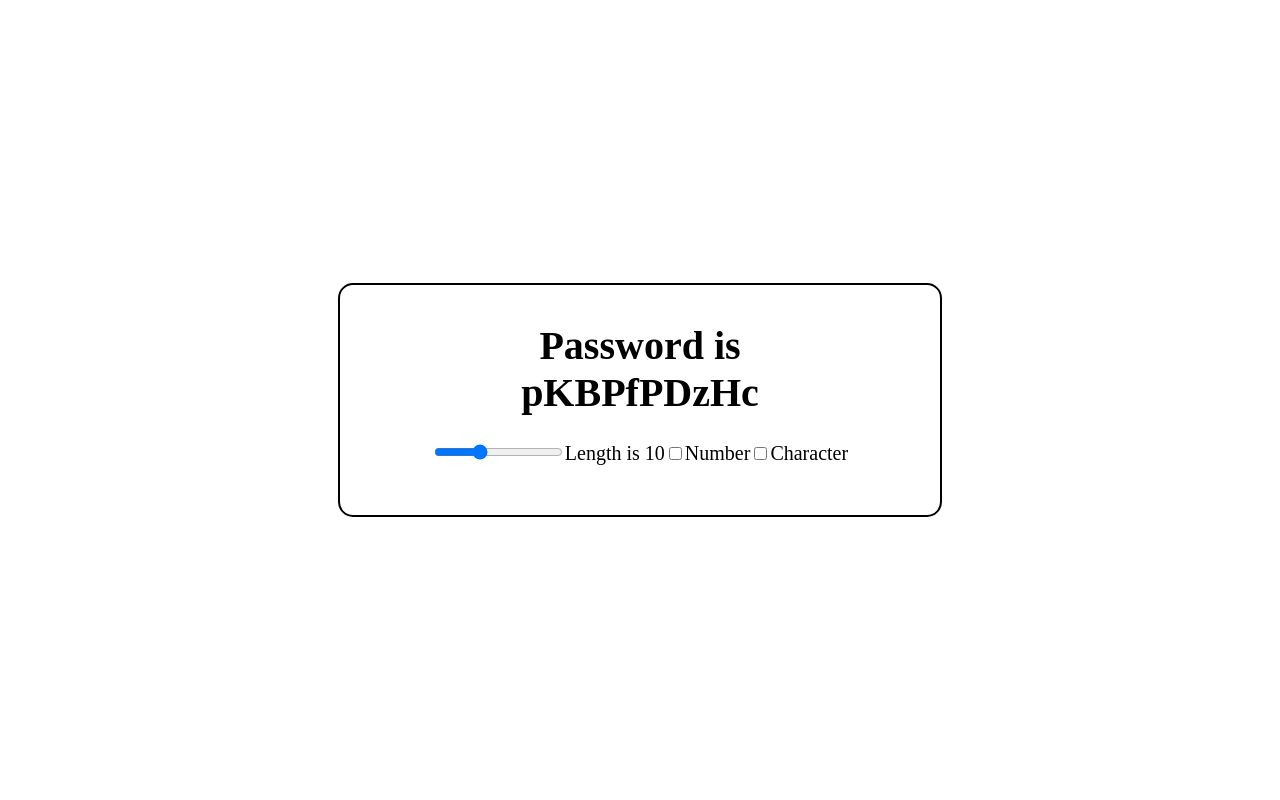
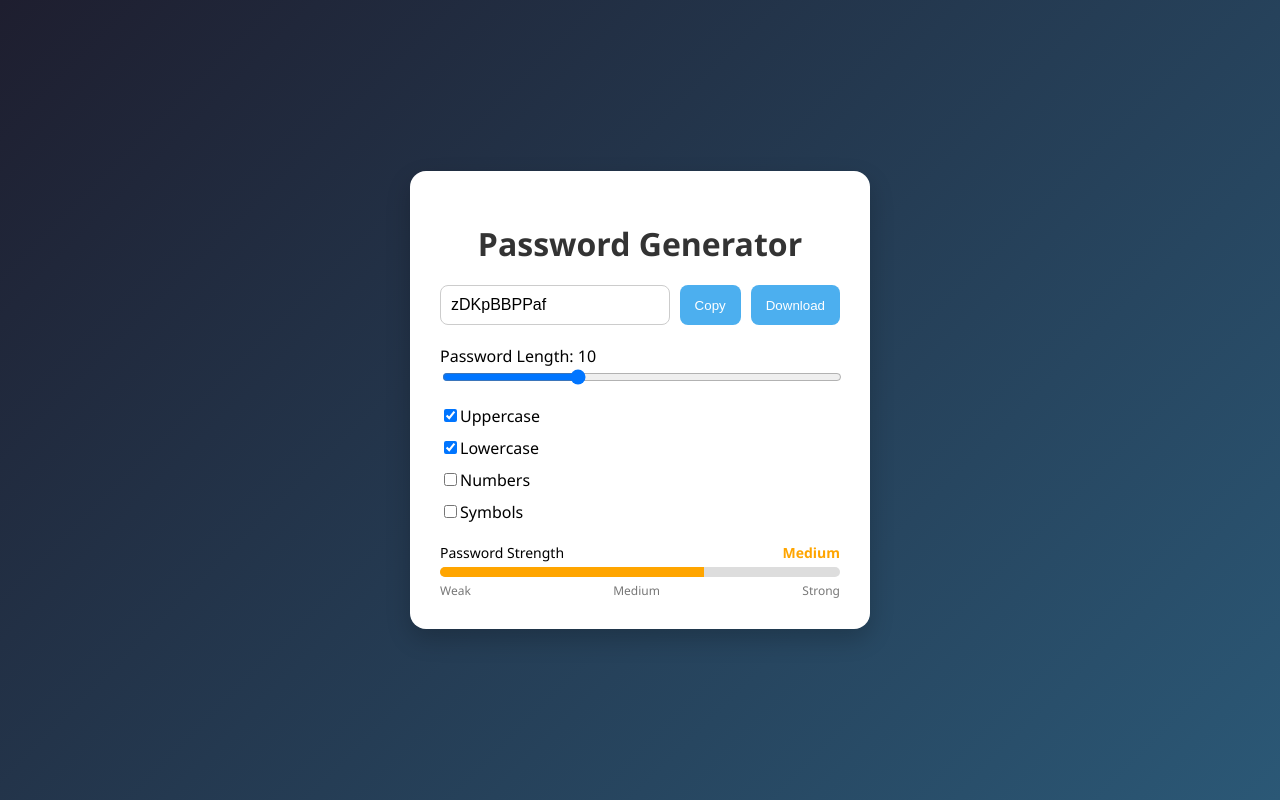
Before and after one commit to Ibrahim-coder27/Password-Generator, a React app: page / in a window 1280 px wide. Built offline with nearby package versions, Linux system fonts and the light colour scheme.

Commit message:
ui improved and new functionality added

```diff
--- a/component/script.js
+++ b/component/script.js
@@ -1,50 +1,188 @@
-import {React,useState,useEffect,useCallback} from "react";
-import ReactDOM from "react-dom/client"
+import { useState, useEffect, useCallback } from "react";
+import ReactDOM from "react-dom/client";
 
-function PasswordGenerator(){
+function PasswordGenerator() {
+  const [password, setPassword] = useState("ABCD");
+  const [length, setLength] = useState(10);
 
-    const [password,setPassword] = useState("ABCD");
-    const [length,setLength] = useState(10);
-    const [numberChecked,setNumberChanged] = useState(false);
-    const [characterChecked,setCharacterChanged] = useState(false);
+  const [upperCase, setUpperCase] = useState(true);
+  const [lowerCase, setLowerCase] = useState(true);
+  const [numberChecked, setNumberChanged] = useState(false);
+  const [characterChecked, setCharacterChanged] = useState(false);
 
-    const passGenerator = useCallback(()=>{
-        let str = "abcdefghijklmnopqrstuvwxyzABCDEFGHIJKLMNOPQRSTUVWXYZ";
-        if(numberChecked){
-            str+="0123456789";
-        }
-        if(characterChecked){
-            str+="!@#$%^&*()~`";
-        }
-        let pass="";
-        for (let index = 0; index < length; index++) {
+  const [showToast, setShowToast] = useState(false);
 
-            pass+= str[Math.floor(Math.random()*str.length)];
-        }
-        setPassword(pass);
-    },[numberChecked,characterChecked,length])
+  const passGenerator = useCallback(() => {
+    let lower = "abcdefghijklmnopqrstuvwxyz";
+    let upper = "ABCDEFGHIJKLMNOPQRSTUVWXYZ";
+    let numbers = "0123456789";
+    let symbols = "!@#$%^&*()~`";
+
+    let selectedSets = [];
+    let passwordArray = [];
+
+    if (lowerCase) selectedSets.push(lower);
+    if (upperCase) selectedSets.push(upper);
+    if (numberChecked) selectedSets.push(numbers);
+    if (characterChecked) selectedSets.push(symbols);
+
+    if (selectedSets.length === 0) {
+      setPassword("Select options!");
+      return;
+    }
 
 
-    useEffect(()=>{
-        passGenerator();
-    },[passGenerator])
+    if (length < selectedSets.length) {
+      setPassword("Increase length!");
+      return;
+    }
 
-    return (
-        <>
-            <h1>Password is <br></br>{password}</h1>
-            <div>
-                <input type="range" min={5} max={20} value={length} onChange={(e)=>{setLength(e.target.value)}}></input>
-                <label>Length is {length}</label>
 
-                <input type="checkbox" defaultChecked = {numberChecked} onClick={(e)=>{setNumberChanged(!numberChecked)}}></input>
-                <label>Number</label>
+    selectedSets.forEach((set) => {
+      passwordArray.push(set[Math.floor(Math.random() * set.length)]);
+    });
 
-                <input type="checkbox" defaultChecked = {characterChecked} onClick={(e)=>{setCharacterChanged(!characterChecked)}}></input>
-                <label>Character</label>
-            </div>
-        </>
-    )
+
+    let allChars = selectedSets.join("");
+    for (let i = passwordArray.length; i < length; i++) {
+      passwordArray.push(allChars[Math.floor(Math.random() * allChars.length)]);
+    }
+
+
+    for (let i = passwordArray.length - 1; i > 0; i--) {
+      let j = Math.floor(Math.random() * (i + 1));
+      [passwordArray[i], passwordArray[j]] = [
+        passwordArray[j],
+        passwordArray[i],
+      ];
+    }
+
+    setPassword(passwordArray.join(""));
+  }, [length, lowerCase, upperCase, numberChecked, characterChecked]);
+
+  useEffect(() => {
+    passGenerator();
+  }, [passGenerator]);
+
+  const getStrength = (pass) => {
+    let score = 0;
+    if (pass.length > 8) score++;
+    if (/[A-Z]/.test(pass)) score++;
+    if (/[0-9]/.test(pass)) score++;
+    if (/[^A-Za-z0-9]/.test(pass)) score++;
+
+    if (score <= 1) return "Weak";
+    if (score === 2) return "Medium";
+    return "Strong";
+  };
+
+  const downloadPassword = () => {
+    const blob = new Blob([password], { type: "text/plain" });
+    const url = URL.createObjectURL(blob);
+
+    const a = document.createElement("a");
+    a.href = url;
+    a.download = "password.txt";
+    a.click();
+
+    URL.revokeObjectURL(url);
+  };
+
+  return (
+    <div className="container">
+      <h1>Password Generator</h1>
+
+      <div className="password-box">
+        <input type="text" value={password} readOnly />
+
+        <button
+          onClick={() => {
+            navigator.clipboard.writeText(password);
+            setShowToast(true);
+            setTimeout(() => setShowToast(false), 2000);
+          }}
+        >
+          Copy
+        </button>
+
+        <button onClick={downloadPassword}>Download</button>
+      </div>
+
+      <div className="controls">
+        <div className="range">
+          <label>Password Length: {length}</label>
+          <input
+            type="range"
+            min={5}
+            max={20}
+            value={length}
+            onChange={(e) => setLength(Number(e.target.value))}
+          />
+        </div>
+
+        <div className="options">
+          <label>
+            <input
+              type="checkbox"
+              checked={upperCase}
+              onChange={(e) => setUpperCase(e.target.checked)}
+            />
+            Uppercase
+          </label>
+
+          <label>
+            <input
+              type="checkbox"
+              checked={lowerCase}
+              onChange={(e) => setLowerCase(e.target.checked)}
+            />
+            Lowercase
+          </label>
+
+          <label>
+            <input
+              type="checkbox"
+              checked={numberChecked}
+              onChange={(e) => setNumberChanged(e.target.checked)}
+            />
+            Numbers
+          </label>
+
+          <label>
+            <input
+              type="checkbox"
+              checked={characterChecked}
+              onChange={(e) => setCharacterChanged(e.target.checked)}
+            />
+            Symbols
+          </label>
+        </div>
+      </div>
+
+      <div className="strength-container">
+  <div className="strength-header">
+    <span>Password Strength</span>
+    <span className={`strength-label ${getStrength(password).toLowerCase()}`}>
+      {getStrength(password)}
+    </span>
+  </div>
+
+  <div className="strength-bar">
+    <div className={`bar ${getStrength(password).toLowerCase()}`}></div>
+  </div>
+
+  <div className="strength-labels">
+    <span>Weak</span>
+    <span>Medium</span>
+    <span>Strong</span>
+  </div>
+</div>
+
+      {showToast && <div className="toast">Copied to clipboard!</div>}
+    </div>
+  );
 }
 
-
-ReactDOM.createRoot(document.getElementById("root")).render(<PasswordGenerator/>);
+ReactDOM.createRoot(document.getElementById("root")).render(
+  <PasswordGenerator />,
+);
--- a/style.css
+++ b/style.css
@@ -1,20 +1,148 @@
-body{
-    margin: 0px;
-    padding: 0px;
-    box-sizing: border-box;
-    height: 100vh;
-    display: flex;
-    justify-content: center;
-    align-items: center;
-    font-size: 20px;
+body {
+  margin: 0;
+  font-family: "Segoe UI", sans-serif;
+  background: linear-gradient(135deg, #1e1e2f, #2b5876);
+  height: 100vh;
+  display: flex;
+  justify-content: center;
+  align-items: center;
 }
 
-#root{
-    width: 600px;
-    /* height: 200px; */
-    border: 2px solid black;
-    border-radius: 15px;
-    text-align: center;
-    padding-top: 10px;
-    padding-bottom: 50px;
+.container {
+  background: #ffffff;
+  padding: 30px;
+  width: 400px;
+  border-radius: 16px;
+  box-shadow: 0 10px 25px rgba(0, 0, 0, 0.2);
+  text-align: center;
 }
+
+h1 {
+  margin-bottom: 20px;
+  color: #333;
+}
+
+.password-box {
+  display: flex;
+  gap: 10px;
+  margin-bottom: 20px;
+}
+
+.password-box input {
+  flex: 1;
+  padding: 10px;
+  border-radius: 8px;
+  border: 1px solid #ccc;
+  font-size: 16px;
+}
+
+.password-box button {
+  padding: 10px 15px;
+  border: none;
+  background: #4cafef;
+  color: white;
+  border-radius: 8px;
+  cursor: pointer;
+  transition: 0.3s;
+}
+
+.password-box button:hover {
+  background: #2196f3;
+}
+
+.controls {
+  text-align: left;
+}
+
+.range {
+  margin-bottom: 15px;
+}
+
+.range input {
+  width: 100%;
+}
+
+.options label {
+  display: block;
+  margin-bottom: 10px;
+  cursor: pointer;
+}
+.toast {
+  position: fixed;
+  bottom: 20px;
+  right: 20px;
+  background: #333;
+  color: #fff;
+  padding: 12px 18px;
+  border-radius: 8px;
+  font-size: 14px;
+  box-shadow: 0 5px 15px rgba(0,0,0,0.2);
+  animation: fadeInOut 2s ease;
+}
+
+@keyframes fadeInOut {
+  0% { opacity: 0; transform: translateY(20px); }
+  10% { opacity: 1; transform: translateY(0); }
+  90% { opacity: 1; }
+  100% { opacity: 0; transform: translateY(10px); }
+}
+
+.strength-container {
+  margin-top: 20px;
+}
+
+.strength-header {
+  display: flex;
+  justify-content: space-between;
+  font-size: 14px;
+  margin-bottom: 5px;
+}
+
+.strength-label {
+  font-weight: bold;
+}
+
+
+.strength-bar {
+  width: 100%;
+  height: 10px;
+  background: #ddd;
+  border-radius: 10px;
+  overflow: hidden;
+}
+
+
+.bar {
+  height: 100%;
+  transition: all 0.4s ease;
+}
+
+
+.bar.weak {
+  width: 33%;
+  background: #ff4d4d;
+}
+
+.bar.medium {
+  width: 66%;
+  background: #ffa500;
+}
+
+.bar.strong {
+  width: 100%;
+  background: #00c853;
+}
+
+
+.strength-label.weak { color: #ff4d4d; }
+.strength-label.medium { color: #ffa500; }
+.strength-label.strong { color: #00c853; }
+
+
+.strength-labels {
+  display: flex;
+  justify-content: space-between;
+  font-size: 12px;
+  margin-top: 5px;
+  color: #777;
+}
```
